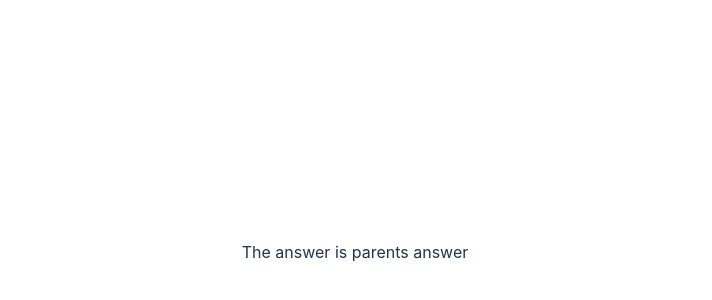
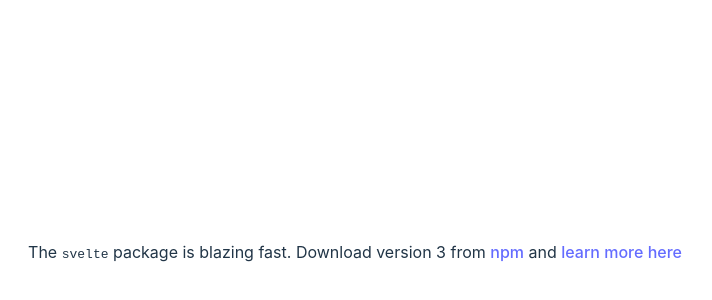
Before and after one commit to akashsoni01/svelte4_poc, a Svelte app in the folder my-svelte-project/: page / in a window 1280 px wide. Shown: the part 148-448 px from the top of the page, without its empty margins (285-997 px from the left). Built offline with nearby package versions, Linux system fonts and the light colour scheme.

Commit message:
spred props <PackageInfo {...pkg} />

```diff
--- a/my-svelte-project/src/App.svelte
+++ b/my-svelte-project/src/App.svelte
@@ -1,5 +1,12 @@
 <script>
-  import Nested from "./Nested.svelte";
+  import PackageInfo from "./PackageInfo.svelte";
+
+  const pkg = {
+    name: "svelte",
+    speed: "blazing",
+    version: 3,
+    website: "https://svelte.dev",
+  };
 </script>
 
-<Nested answer="parents answer" />
+<PackageInfo {...pkg} />
--- /dev/null
+++ b/my-svelte-project/src/PackageInfo.svelte
@@ -0,0 +1,13 @@
+<script>
+    export let name;
+    export let version;
+    export let speed;
+    export let website;
+
+    $: href = `https://www.npmjs.com/package/${name}`;
+</script>
+
+<p>
+    The <code>{name}</code> package is {speed} fast. Download version {version} from
+    <a {href}>npm</a> and <a href={website}>learn more here</a>
+</p>
```
